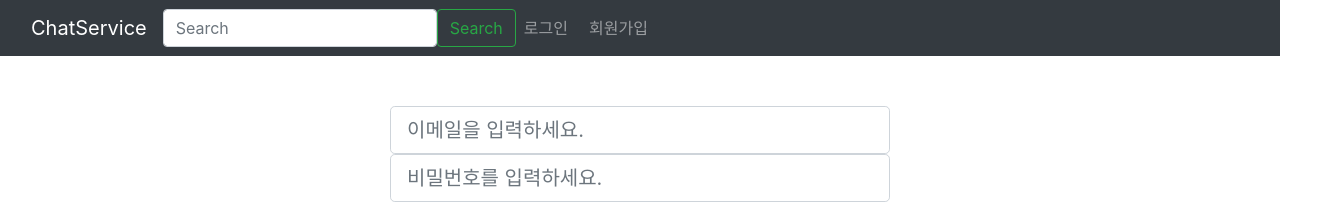
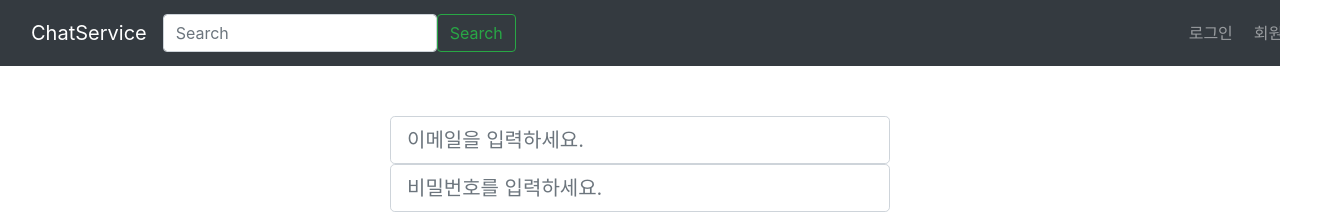
Before and after one commit to pjh37/netty-chat-frontend, a React (Create React App) app: page /login in a window 1280 px wide. Shown: the top 214 px of the page, 1326 px wide, since content can reach past the window. Built offline with nearby package versions, Linux system fonts and the light colour scheme; no server answers.

Commit message:
feat: navigation 디자인 수정

```diff
--- a/src/css/Header.css
+++ b/src/css/Header.css
@@ -2,3 +2,12 @@
     color:rgb(232, 230, 227);
     margin-right:5px;
 }
+.nav-menu{
+    left: 90%;
+    position: relative;
+    margin: 5px 5px 5px 5px;
+}
+
+#logout{
+    color:rgb(232, 230, 227);
+}
```
